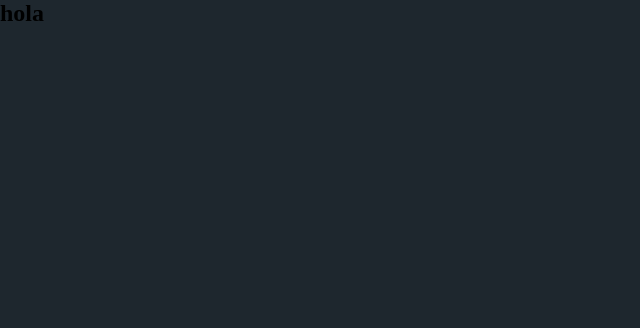
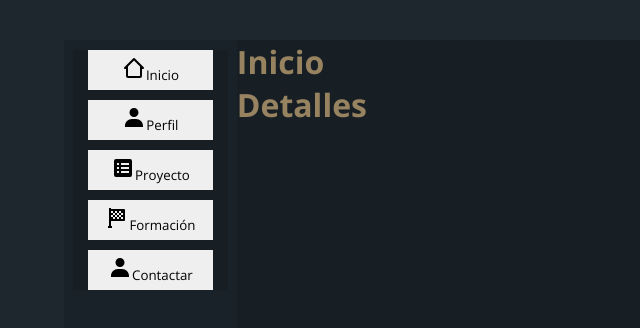
Before and after one commit to rafael-roja-r/portafolio-new-app, a React (Create React App) app: page / in a window 1280 px wide. Shown: the top 328 px of the page, without its empty margins (0-640 px from the left). Built offline with nearby package versions, Linux system fonts and the light colour scheme.

Commit message:
update commit

```diff
--- a/public/index.html
+++ b/public/index.html
@@ -1,5 +1,5 @@
 <!DOCTYPE html>
-<html lang="en">
+<html lang="es">
   <head>
     <meta charset="utf-8" />
     <link rel="icon" href="%PUBLIC_URL%/favicon.ico" />
--- a/src/App.scss
+++ b/src/App.scss
@@ -9,12 +9,96 @@
 $title:'Poppins', sans-serif;
 $titleSub:'Open Sans', sans-serif;
 
+
 $color-bg: #1E272E;
 $color-bgc: #171F25;
 $color-bgcard:#192229;
 $color-text:#8E9BA4;
 $color-txtitle: #978360;
 
+
 body{
     background: $color-bg;
 }
+
+.home{
+
+    width: 100%;
+    height: 100vh;
+    display: flex;
+    flex-direction: column;
+    align-items: center;
+    justify-content: center;
+
+    h1{
+        font-size: 3rem;
+        font-family: $title;
+        color: $color-txtitle;
+    }
+    h3{
+        font-size: 2rem;
+        font-family: $titleSub;
+        color: $color-txtitle;
+    }
+    p{
+        font-size: 1rem;
+        font-family: $titleSub;
+        color: $color-text;
+    }
+
+    span{
+        font-family: $titleSub;
+    }
+
+    .homeconte{
+        width: 90%;
+        height: 90%;
+        background: $color-bgc;
+        display: flex;
+        flex-wrap: wrap;
+
+        //componetes del menú
+
+        .homesibar{
+            width: 15%;
+            height: 100%;
+            background: $color-bgcard;
+
+            .homemenu{
+                width: 90%;
+                margin: 10px auto;
+
+                background: $color-bgc;
+
+
+                .homeclip{
+                    width: 80%;
+                    margin: auto;
+                    height: 30vh;
+                    display: flex;
+                    flex-direction: column;
+                    gap: 10px;
+
+                    button {
+                        width: 100%;
+                        height:40px;
+                        border: none;
+                        outline: none;
+                        cursor: pointer;
+
+                    }
+                }
+
+            }
+        }
+
+        //componetes del contenido
+
+        .homeconatiner{
+            width: 80%;
+            height: 100%;
+            background: $color-bgc;
+        }
+    }
+
+}
--- a/src/pages/home.jsx
+++ b/src/pages/home.jsx
@@ -1,11 +1,93 @@
-import React from "react";
+import React, { useState } from 'react';
+import inc from "../img/bx-home-alt-2.svg"
+import use from "../img/bxs-user.svg"
+import pro from "../img/bxs-spreadsheet.svg"
+import fo from "../img/bxs-flag-checkered.svg"
+import con from "../img/bxs-user.svg"
+
 
 const Home = ()=>{
-    return(
-        <div className="home">
-            <h2>hola </h2>
+
+    const [opcionSeleccionada, setOpcionSeleccionada] = useState('inicio');
+
+  const mostrarContenido = (opcion) => {
+    setOpcionSeleccionada(opcion);
+  };
+
+    return (
+      <div className="home">
+        <div className="homeconte">
+          <div className="homesibar">
+            <div className="homemenu">
+                <div className="homeclip">
+                 <button onClick={() => mostrarContenido("inicio")}>
+                {" "}
+                <img src={inc} alt="" />
+                <span>Inicio</span>{" "}
+              </button>
+              <button onClick={() => mostrarContenido("perfil")}>
+                {" "}
+                <img src={use} alt="" />
+                <span>Perfil</span>{" "}
+              </button>
+              <button onClick={() => mostrarContenido("proyecto")}>
+                {" "}
+                <img src={pro} alt="" />
+                <span>Proyecto</span>{" "}
+              </button>
+              <button onClick={() => mostrarContenido("formacion")}>
+                {" "}
+                <img src={fo} alt="" />
+                <span>Formación</span>{" "}
+              </button>
+              <button onClick={() => mostrarContenido("contacto")}>
+                {" "}
+                <img src={con} alt="" />
+                <span>Contactar</span>{" "}
+              </button>
+                </div>
+
+            </div>
+          </div>
+
+          <div className="homeconatiner">
+            {opcionSeleccionada === "inicio" && (
+              <div className="inicontainer">
+                <h3>Inicio</h3>
+                <h3>Detalles</h3>
+              </div>
+            )}
+
+            {opcionSeleccionada === "perfil" && (
+              <div className="inicontainer">
+                <h3>Perfil</h3>
+              </div>
+            )}
+
+            {opcionSeleccionada === "proyecto" && (
+              <div className="inicontainer">
+                <h3>Proyecto</h3>
+                <h3>Detalles</h3>
+              </div>
+            )}
+
+            {opcionSeleccionada === "formacion" && (
+              <div className="inicontainer">
+                <h3>Formación</h3>
+                <h3>Detalles</h3>
+              </div>
+            )}
+
+            {opcionSeleccionada === "contacto" && (
+              <div className="inicontainer">
+                <h3>Contactar</h3>
+                <h3>Detalles</h3>
+              </div>
+            )}
+          </div>
         </div>
-    )
+      </div>
+    );
 
 }
 export default Home;
```
